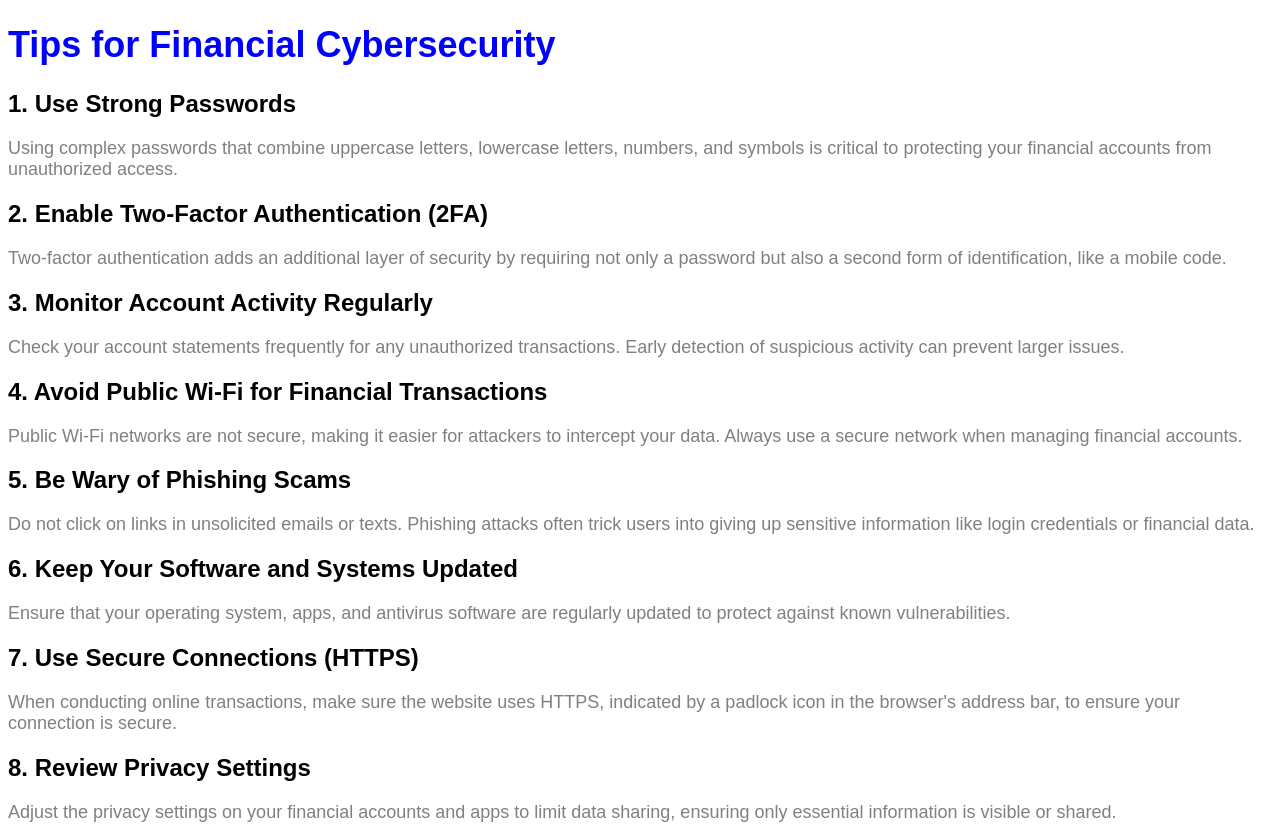
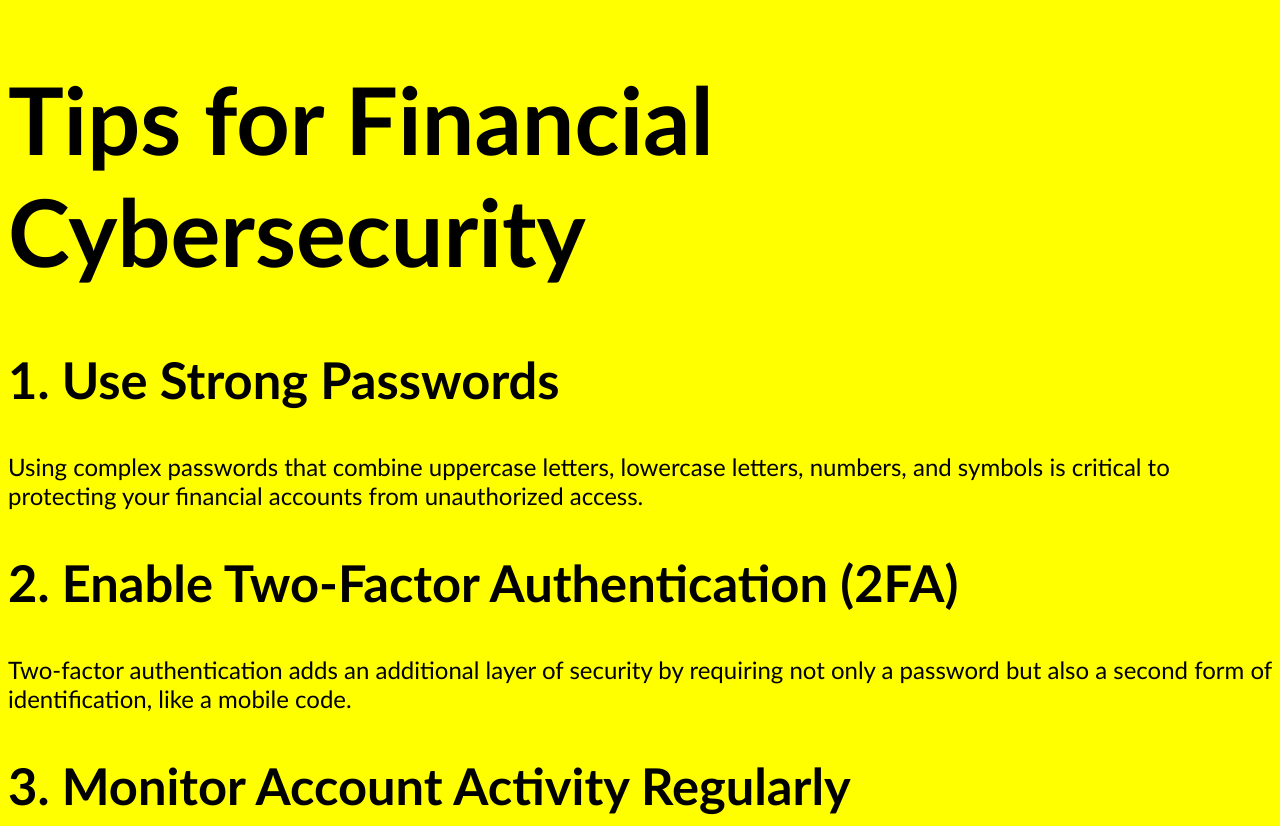
Before and after one commit to YSayaovong/Tips-for-Financial-Cybersecurity, a plain HTML site: page index.html in a window 1280 px wide. Shown: the top 826 px of the page. Drawn offline with Linux system fonts and the light colour scheme.

Commit message:
Add files via upload

```diff
--- a/index.css
+++ b/index.css
@@ -1,14 +1,23 @@
 
 * {
-    font-family: Arial;
+    font-family: 'Gill Sans', 'Lucida Sans', sans-serif;
+}
+
+body {
+    background-color: #FFFF00; /* Primary color: Beacon Yellow */
 }
 
 h1 {
-    color: Blue;
-    font-size: 36px;
+    font-size: 70pt; /* Title text size */
+    color: black;
+}
+
+h2 {
+    font-size: 38pt; /* Subheading text size */
+    color: black;
 }
 
 p {
-    font-size: 18px;
-    color: Gray;
+    font-size: 18pt; /* Body text size */
+    color: black; /* Ensure all text is black unless on a black background */
 }
```
